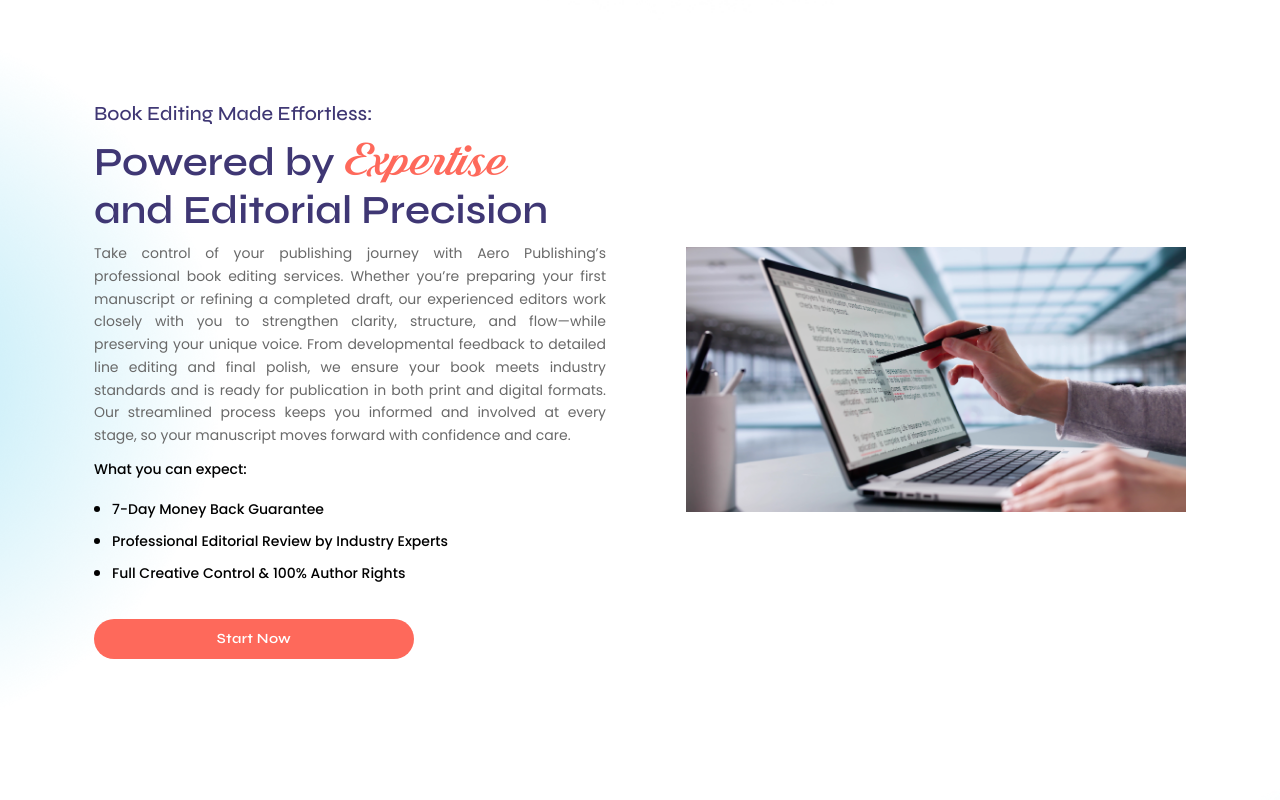
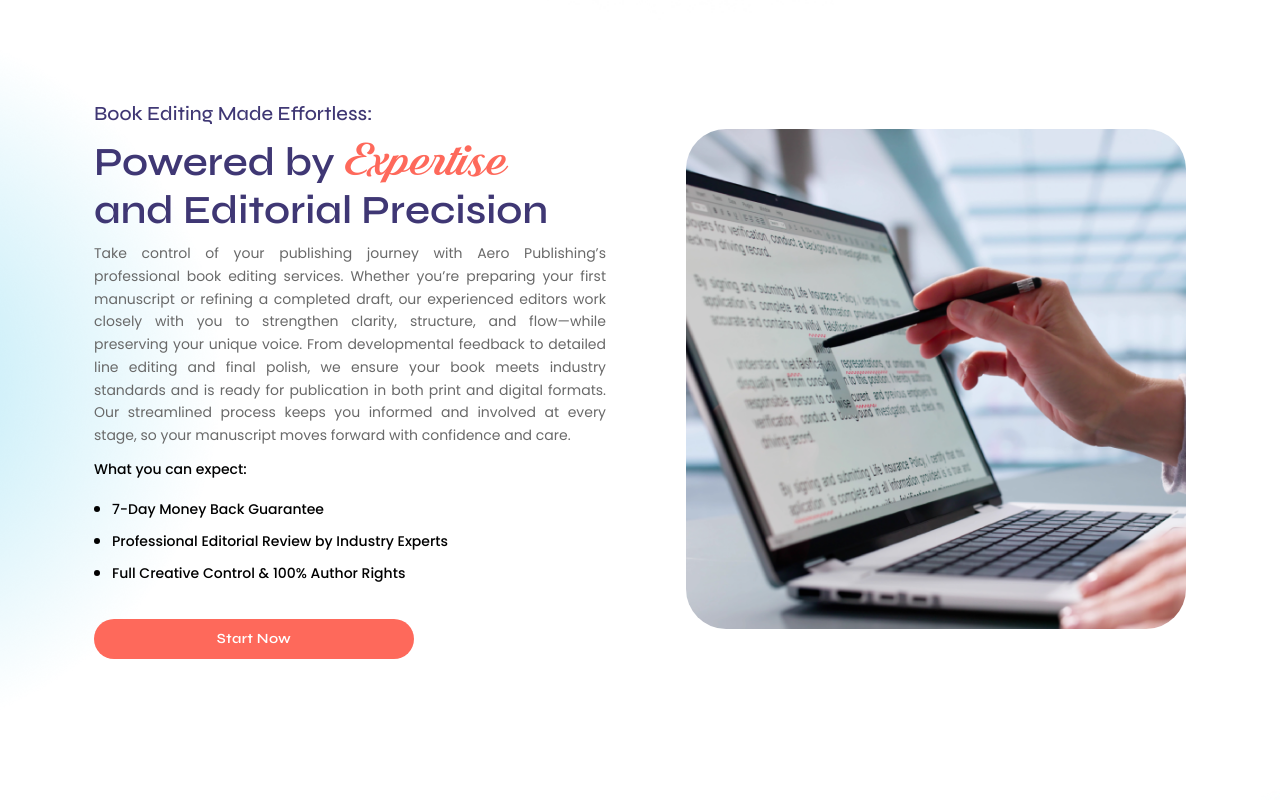
Before and after one commit to Invenzee/aeropublishing, a Next.js app: page /book-editing in a window 1280 px wide. Shown: the part 780-1580 px from the top of the page. Built offline with nearby package versions, Linux system fonts and the light colour scheme.

Commit message:
changed the image of editing page

```diff
--- a/src/components/About/FeatureSection.tsx
+++ b/src/components/About/FeatureSection.tsx
@@ -94,14 +94,14 @@ export default function FeatureSection({
                     whileInView={{ opacity: 1, x: 0, scale: 1 }}
                     viewport={{ once: true }}
                     transition={{ duration: 0.8, ease: "easeOut", delay: 0.2 }}
-                    className="flex-1 relative w-full max-w-[500px]"
+                    className="flex-1 relative w-full max-w-[500px] h-full"
                 >
 
                     <div className="relative w-full">
                         <img
                             src={imageSrc}
                             alt={imageAlt}
-                            className="object-cover"
+                            className="object-cover rounded-[40px] min-h-[500px] max-sm:min-h-full max-sm:rounded-lg"
                         />
                     </div>
                 </motion.div>
--- a/src/components/WhyAeroSection.tsx
+++ b/src/components/WhyAeroSection.tsx
@@ -90,7 +90,7 @@ export default function WhyAeroSection({ features, highlightTitle, normalTitle,
                             <img
                                 src={imageUrl}
                                 alt="Open book"
-                                className="w-full h-full object-cover"
+                                className="w-full rounded-[40px] min-h-[500px] max-sm:min-h-full max-sm:rounded-lg object-cover"
                             />
                         </div>
                     </motion.div>
```
